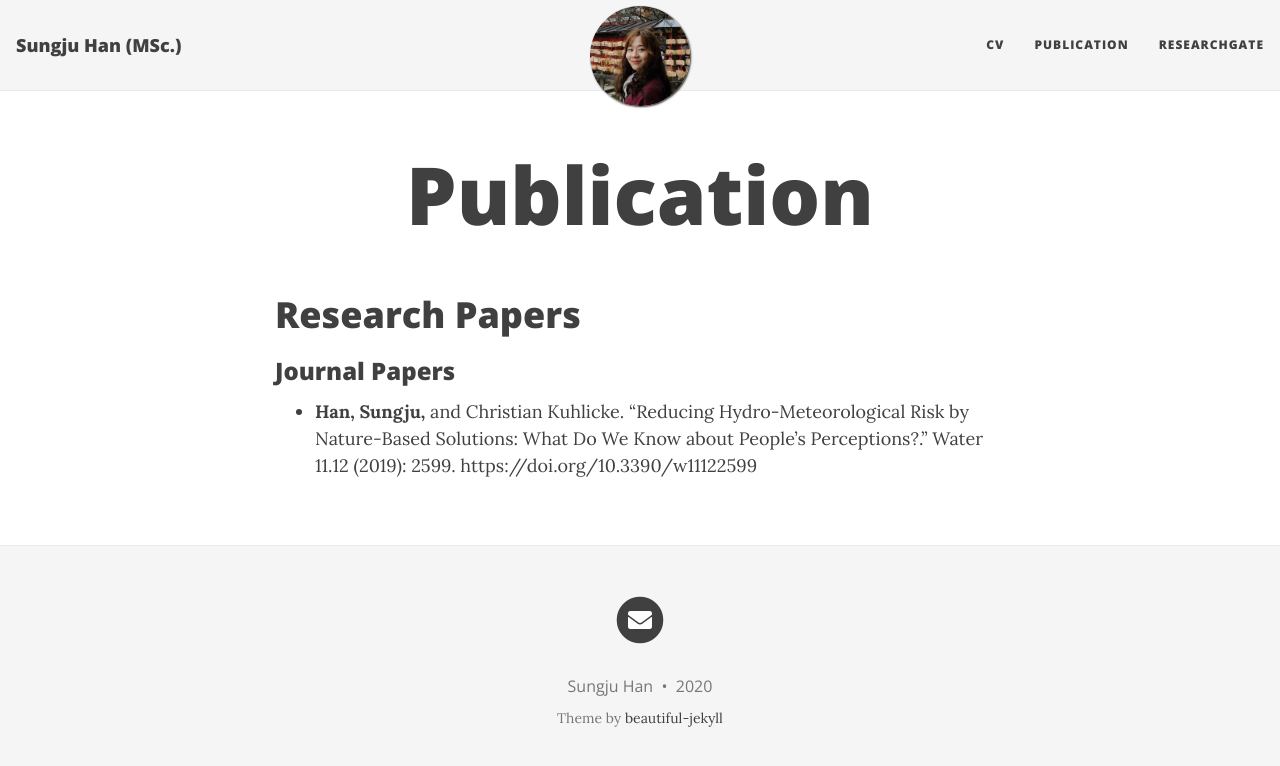
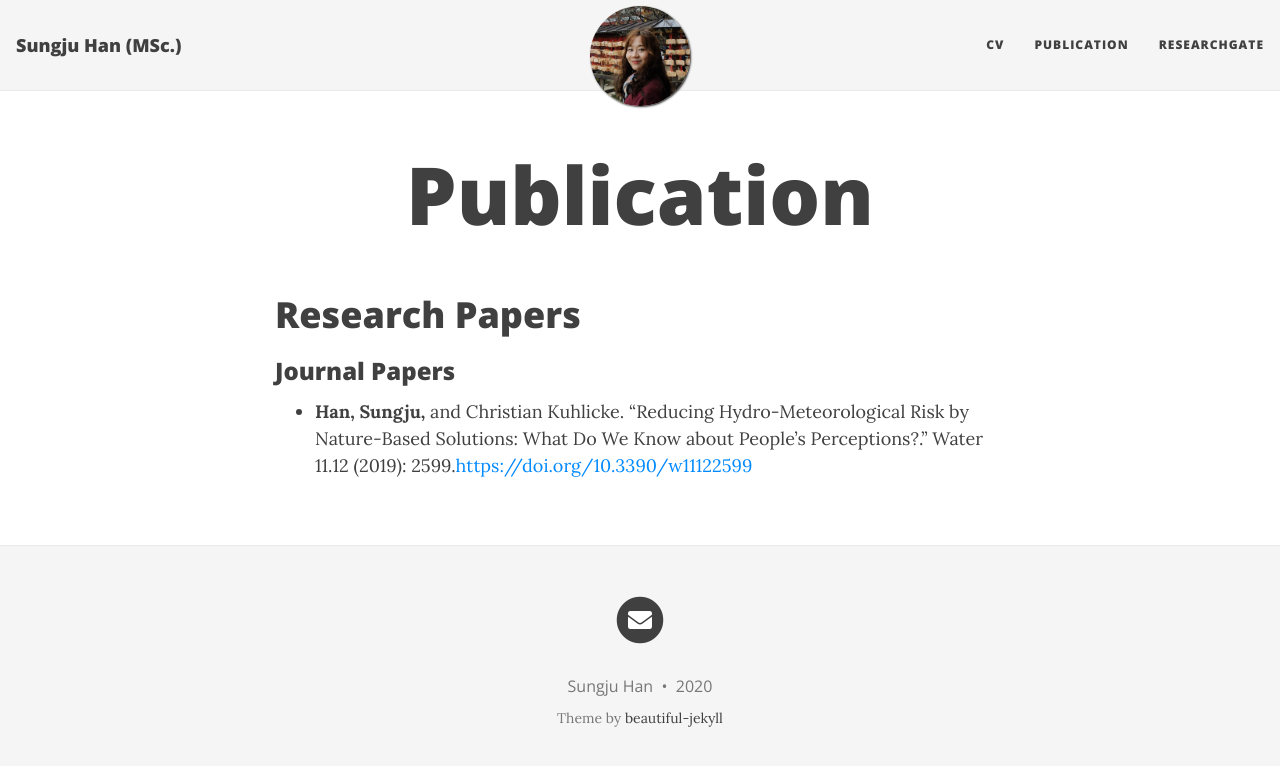
Before and after one commit to sungju-han/sungju-han.github.io, a Jekyll site: the page built from publication.md, in a window 1280 px wide. Shown: the top 766 px of the page. Built offline with Jekyll 4.4.1, drawn with Linux system fonts in a browser that asks for light colours; nearby versions of some CDN libraries; part of the change alters nothing that is shown.

```diff
--- a/publication.md
+++ b/publication.md
@@ -9,4 +9,4 @@ title: Publication
 
 ### Journal Papers
 
-- **Han, Sungju,** and Christian Kuhlicke. "Reducing Hydro-Meteorological Risk by Nature-Based Solutions: What Do We Know about People’s Perceptions?." Water 11.12 (2019): 2599. https://doi.org/10.3390/w11122599
+- **Han, Sungju,** and Christian Kuhlicke. "Reducing Hydro-Meteorological Risk by Nature-Based Solutions: What Do We Know about People’s Perceptions?." Water 11.12 (2019): 2599.[https://doi.org/10.3390/w11122599](https://doi.org/10.3390/w11122599)
```
